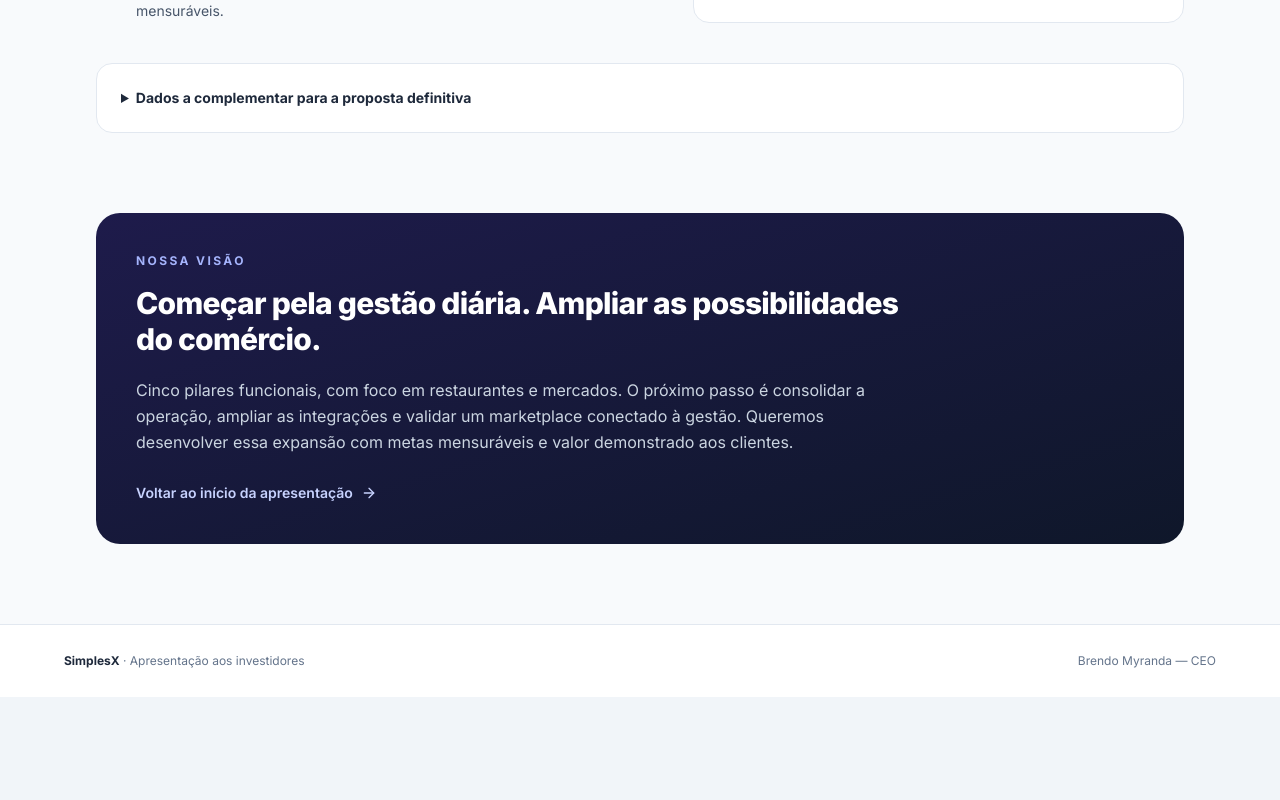
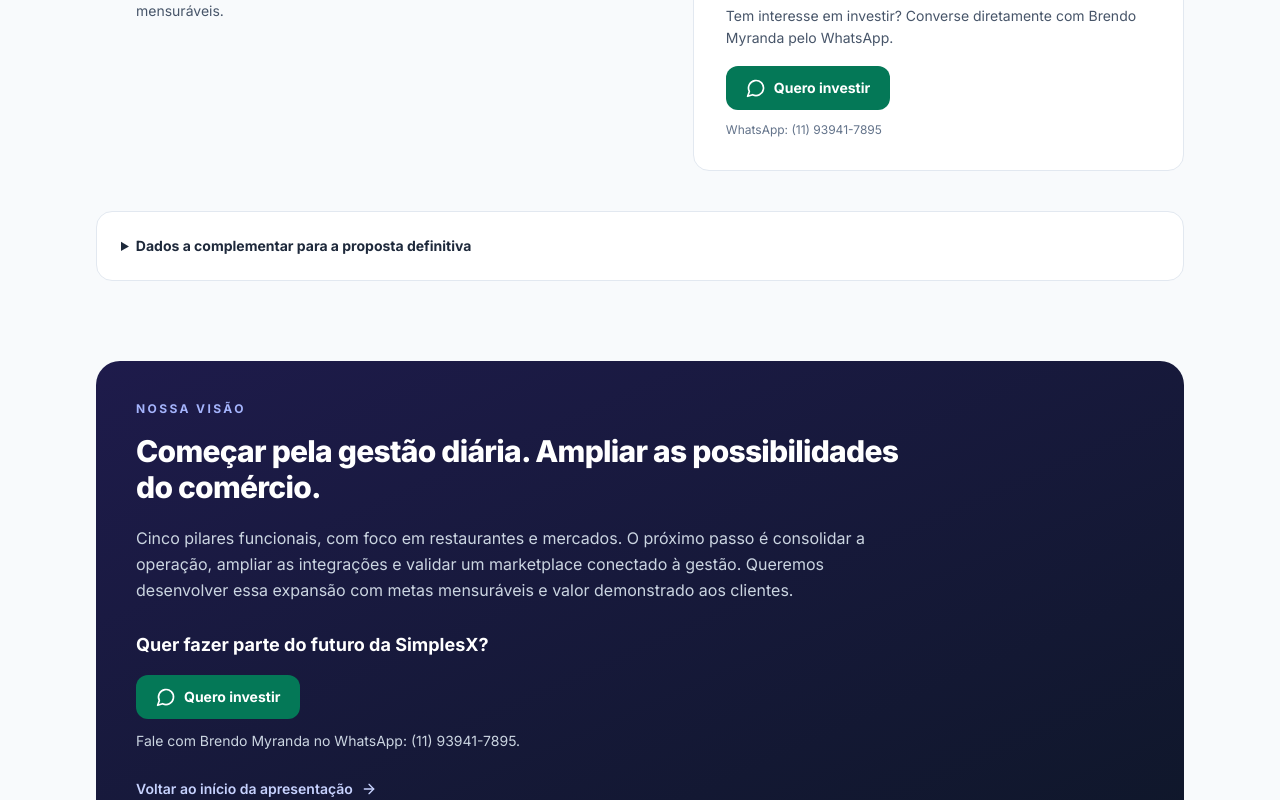
Before and after one commit to brendomyranda-max/Simplesx-deploy, a React (Vite) app: page /investidores in a window 1280 px wide. Shown: the part 4900-5700 px from the top of the page. Before the commit the page ends 5597 px from the top, so only its background shows below. Built offline with nearby package versions, Linux system fonts and the light colour scheme.

Commit message:
feat: conecta interessados em investir ao WhatsApp do fundador

```diff
--- a/src/content/investidores.ts
+++ b/src/content/investidores.ts
@@ -1,5 +1,11 @@
 // Conteúdo editorial adaptado de Simplex_Apresentacao_Investidores.docx,
 // fornecido pelo fundador. Planos e dados em definição não são resultados obtidos.
+export const contatoInvestimento = {
+  telefone: '5511939417895',
+  telefoneFormatado: '(11) 93941-7895',
+  mensagem: 'Olá, Brendo! Li a apresentação da SimplesX e tenho interesse em investir. Gostaria de conversar sobre a proposta.',
+};
+
 export const pilares = [
   {
     id: 'pedidos', titulo: 'Pedidos para restaurantes',
--- a/src/pages/InvestidoresPage.tsx
+++ b/src/pages/InvestidoresPage.tsx
@@ -2,10 +2,10 @@
 import { Link } from 'react-router-dom';
 import {
   ArrowDown, ArrowLeft, ArrowRight, Boxes, CalendarClock, Check,
-  CircleDot, Globe2, Layers3, ScanBarcode, Target, UtensilsCrossed, Wallet,
+  CircleDot, Globe2, Layers3, MessageCircle, ScanBarcode, Target, UtensilsCrossed, Wallet,
 } from 'lucide-react';
 import { useAuth } from '@/store/auth';
-import { dadosPendentes, diferenciais, etapas, expansao, pilares, prioridadesAporte } from '@/content/investidores';
+import { contatoInvestimento, dadosPendentes, diferenciais, etapas, expansao, pilares, prioridadesAporte } from '@/content/investidores';
 
 const iconesPilares = [UtensilsCrossed, ScanBarcode, Boxes, CalendarClock, Wallet];
 const navegacao = [
@@ -13,6 +13,15 @@
   ['receita', 'Modelo de receita'], ['aporte', 'O investimento'],
 ];
 const foco = 'focus-visible:outline focus-visible:outline-2 focus-visible:outline-offset-4 focus-visible:outline-brand-500';
+const whatsappInvestimento = `https://wa.me/${contatoInvestimento.telefone}?text=${encodeURIComponent(contatoInvestimento.mensagem)}`;
+
+function BotaoInvestir() {
+  return <a href={whatsappInvestimento} target="_blank" rel="noopener noreferrer"
+    aria-label="Quero investir — conversar no WhatsApp (abre em nova aba)"
+    className={`inline-flex items-center justify-center gap-2 rounded-xl bg-emerald-700 px-5 py-3 text-sm font-bold text-white transition-colors hover:bg-emerald-800 ${foco}`}>
+    <MessageCircle className="h-5 w-5" aria-hidden="true" /> Quero investir
+  </a>;
+}
 
 function TituloSecao({ numero, titulo, descricao }: { numero: string; titulo: string; descricao?: string }) {
   return <div className="mb-8 max-w-3xl">
@@ -175,6 +184,11 @@
               <h3 className="text-lg font-bold text-slate-900">Condições da proposta</h3>
               <p className="mt-3 text-sm leading-relaxed text-slate-600">A apresentação mostra o produto e a direção da empresa. Os termos da captação ainda serão completados.</p>
               <dl className="mt-6 divide-y divide-slate-100 text-sm">{['Valor do investimento buscado', 'Modalidade e condições', 'Orçamento e prazos', 'Metas de execução'].map((label) => <div key={label} className="flex flex-wrap justify-between gap-x-4 gap-y-1 py-3"><dt className="text-slate-600">{label}</dt><dd className="font-semibold text-brand-700">Em definição</dd></div>)}</dl>
+              <div className="mt-5 border-t border-slate-100 pt-5">
+                <p className="mb-4 text-sm leading-relaxed text-slate-600">Tem interesse em investir? Converse diretamente com Brendo Myranda pelo WhatsApp.</p>
+                <BotaoInvestir />
+                <p className="mt-3 text-xs text-slate-500">WhatsApp: {contatoInvestimento.telefoneFormatado}</p>
+              </div>
             </div>
           </div>
           <details className="group mt-10 rounded-2xl border border-slate-200 bg-white">
@@ -190,6 +204,11 @@
           <p className="text-xs font-bold uppercase tracking-[0.2em] text-brand-300">Nossa visão</p>
           <h2 className="mt-4 max-w-3xl text-2xl font-extrabold leading-tight tracking-tight sm:text-3xl">Começar pela gestão diária. Ampliar as possibilidades do comércio.</h2>
           <p className="mt-5 max-w-3xl leading-relaxed text-slate-300">Cinco pilares funcionais, com foco em restaurantes e mercados. O próximo passo é consolidar a operação, ampliar as integrações e validar um marketplace conectado à gestão. Queremos desenvolver essa expansão com metas mensuráveis e valor demonstrado aos clientes.</p>
+          <div className="mt-7">
+            <h3 className="mb-4 text-lg font-bold">Quer fazer parte do futuro da SimplesX?</h3>
+            <BotaoInvestir />
+            <p className="mt-3 text-sm text-slate-300">Fale com Brendo Myranda no WhatsApp: {contatoInvestimento.telefoneFormatado}.</p>
+          </div>
           <a href="#apresentacao" className={`mt-7 inline-flex items-center gap-2 rounded-lg text-sm font-semibold text-brand-200 hover:text-white ${foco}`}>Voltar ao início da apresentação <ArrowRight className="h-4 w-4" aria-hidden="true" /></a>
         </section>
       </div>
```
Also changed, not shown: 1 other file (tests, documents, lock files or other folders).
